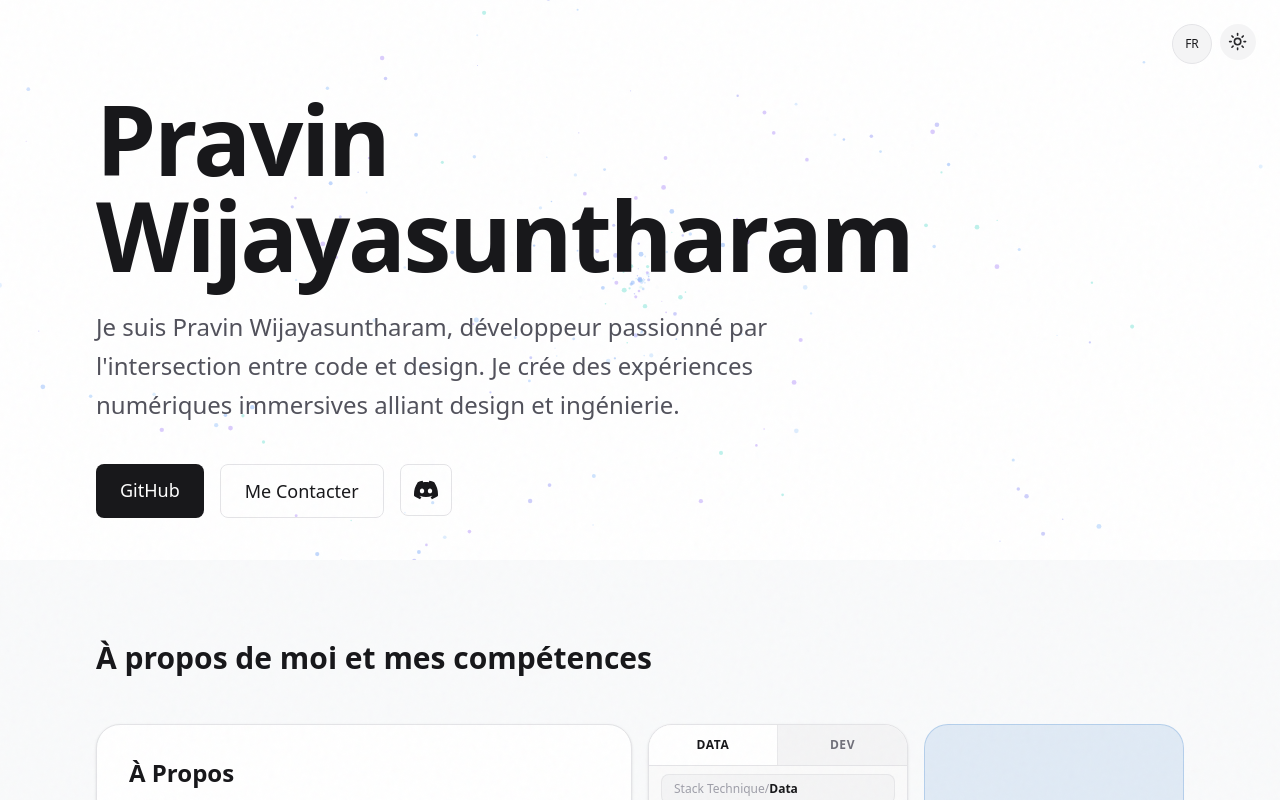
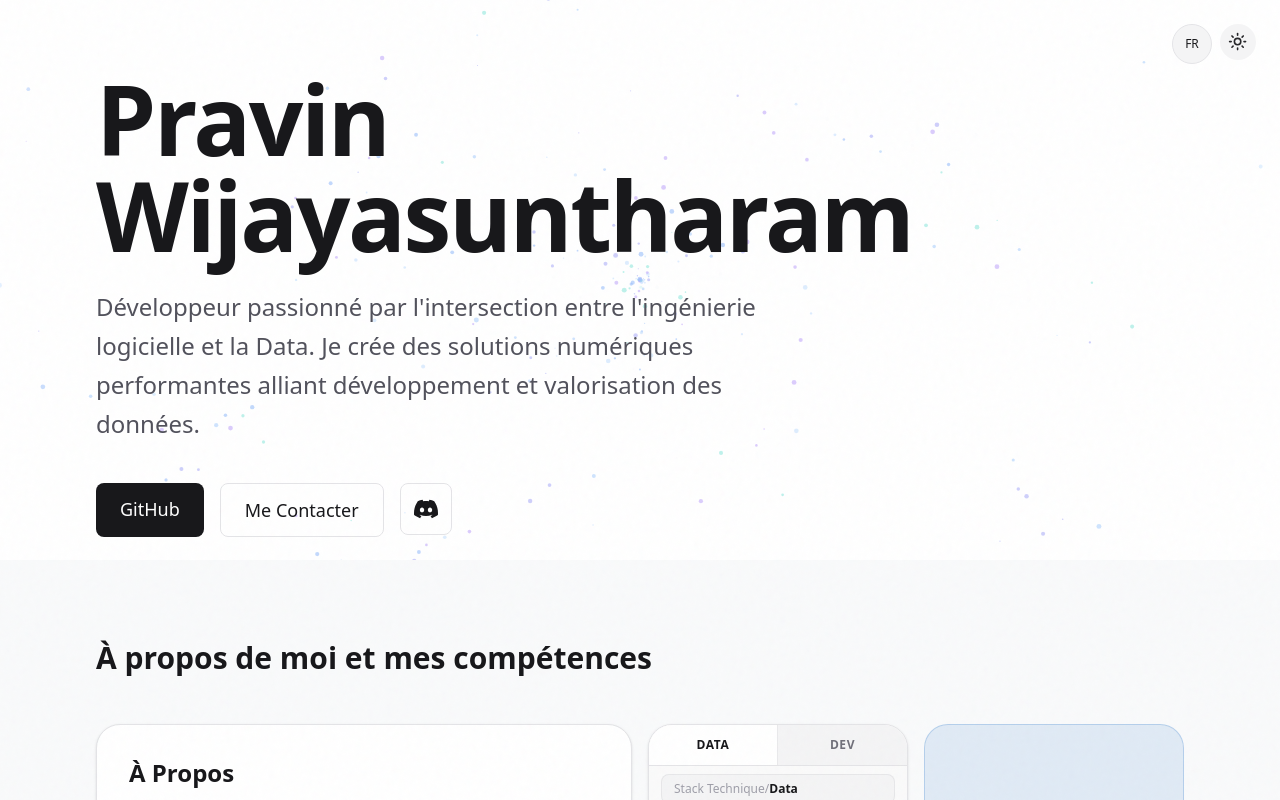
Before and after one commit to pravinwijay/portfolio-antigravity, a Next.js app: page / in a window 1280 px wide. Shown: the top 800 px of the page. Built offline with nearby package versions, Linux system fonts and the light colour scheme.

Commit message:
content: update hero subtitle for software engineering and Data

```diff
--- a/src/data/translations.ts
+++ b/src/data/translations.ts
@@ -5,7 +5,7 @@ export const translations = {
         hero: {
             title1: "Pravin",
             title2: "Wijayasuntharam",
-            subtitle: "Je suis Pravin Wijayasuntharam, développeur passionné par l'intersection entre code et design. Je crée des expériences numériques immersives alliant design et ingénierie.",
+            subtitle: "Développeur passionné par l'intersection entre l'ingénierie logicielle et la Data. Je crée des solutions numériques performantes alliant développement et valorisation des données.",
             ctaGithub: "GitHub",
             ctaContact: "Me Contacter",
         },
```
